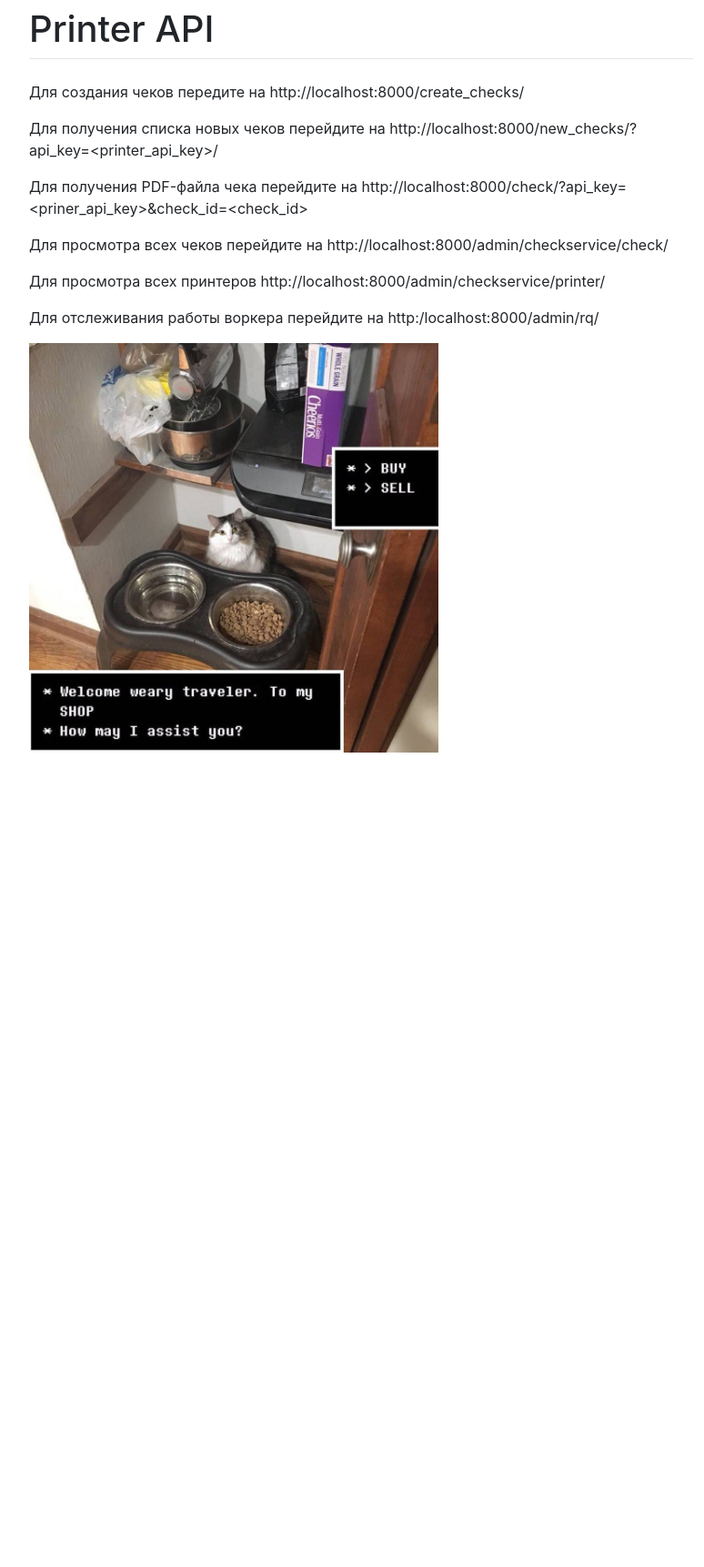
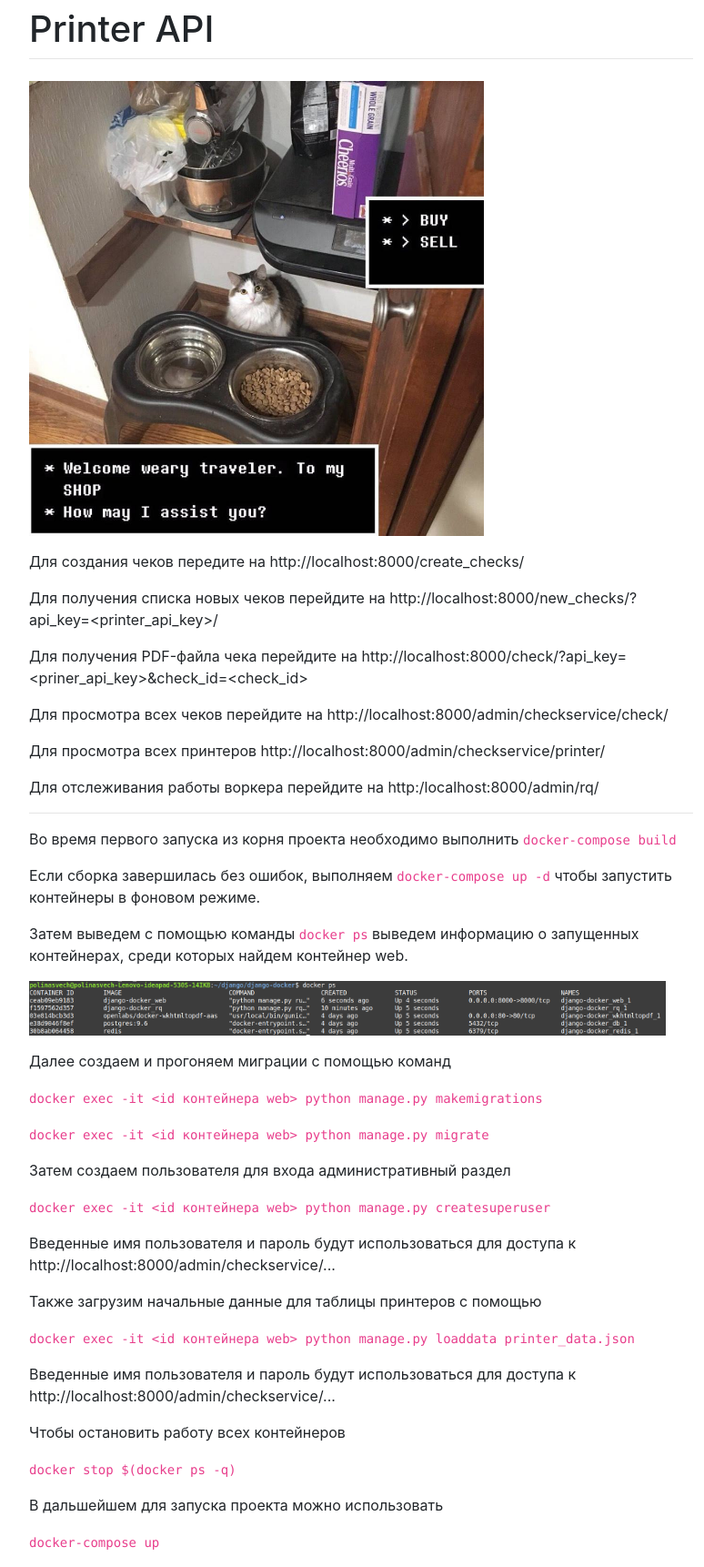
Before and after one commit to polinasvech/django-docker, a Django app: page / in a window 1280 px wide. Shown: the whole page at 91% size, without its empty margins (243-1017 px from the left). Before the commit the page ends 827 px from the top, so only its background shows below. Run offline with Django 3.2, Linux system fonts and the light colour scheme; some libraries are stand-ins or nearby versions.

Commit message:
first run instruntions added

```diff
--- a/templates/index.html
+++ b/templates/index.html
@@ -14,6 +14,9 @@
           <h1 class="mt-2">Printer API</h1>
           <hr class="mt-0 mb-4">
             <div>
+                <p>
+                   <img src="{% static 'images/index.jpg' %}" alt="welcome" width="500px" align="middle" >
+                </p>
                 <p> Для создания чеков передите на http://localhost:8000/create_checks/ </p>
                 <p> Для получения списка новых чеков перейдите на
                     http://localhost:8000/new_checks/?api_key=&lt;printer_api_key&gt;/ </p>
@@ -21,9 +24,30 @@
                 <p> Для просмотра всех чеков перейдите на http://localhost:8000/admin/checkservice/check/ </p>
                 <p> Для просмотра всех принтеров http://localhost:8000/admin/checkservice/printer/ </p>
                 <p> Для отслеживания работы воркера перейдите на http:/localhost:8000/admin/rq/ </p>
-                <p>
-                   <img src="{% static 'images/index.jpg' %}" alt="welcome" width="450px" align="middle" >
-                </p>
+                <hr>
+                <p> Во время первого запуска из корня проекта необходимо выполнить
+                <code>docker-compose build</code> </p>
+                <p> Если сборка завершилась без ошибок, выполняем <code>docker-compose up -d</code>
+                чтобы запустить контейнеры в фоновом режиме.  </p>
+                <p> Затем выведем с помощью команды <code>docker ps</code> выведем информацию о запущенных контейнерах,
+                    среди которых найдем контейнер web.</p>
+                <p> <img src="{% static 'images/docker-ps.png' %}" alt="docker ps" width="700px" align="middle" > </p>
+                 <p> Далее создаем и прогоняем миграции с помощью команд
+                     <p><code>docker exec -it  &lt;id контейнера web&gt; python manage.py makemigrations</code></p>
+                     <p><code>docker exec -it &lt;id контейнера web&gt; python manage.py migrate</code></p>
+                 </p>
+                <p> Затем создаем пользователя для входа административный раздел
+                <p><code>docker exec -it &lt;id контейнера web&gt; python manage.py createsuperuser</code></p>
+                Введенные имя пользователя и пароль будут использоваться для
+                доступа к http://localhost:8000/admin/checkservice/...</p>
+                <p> Также загрузим начальные данные для таблицы принтеров с помощью
+                <p><code>docker exec -it &lt;id контейнера web&gt; python manage.py loaddata printer_data.json</code></p>
+                Введенные имя пользователя и пароль будут использоваться для
+                доступа к http://localhost:8000/admin/checkservice/...</p>
+                <p> Чтобы остановить работу всех контейнеров
+                <p><code>docker stop $(docker ps -q)</code></p> </p>
+                <p> В дальшейшем для запуска проекта можно использовать
+                <p><code>docker-compose up</code></p> </p>
             </div>
         </div>
       </div>
```
Also changed, not shown: README.md, static/images/docker-ps.png (added).
